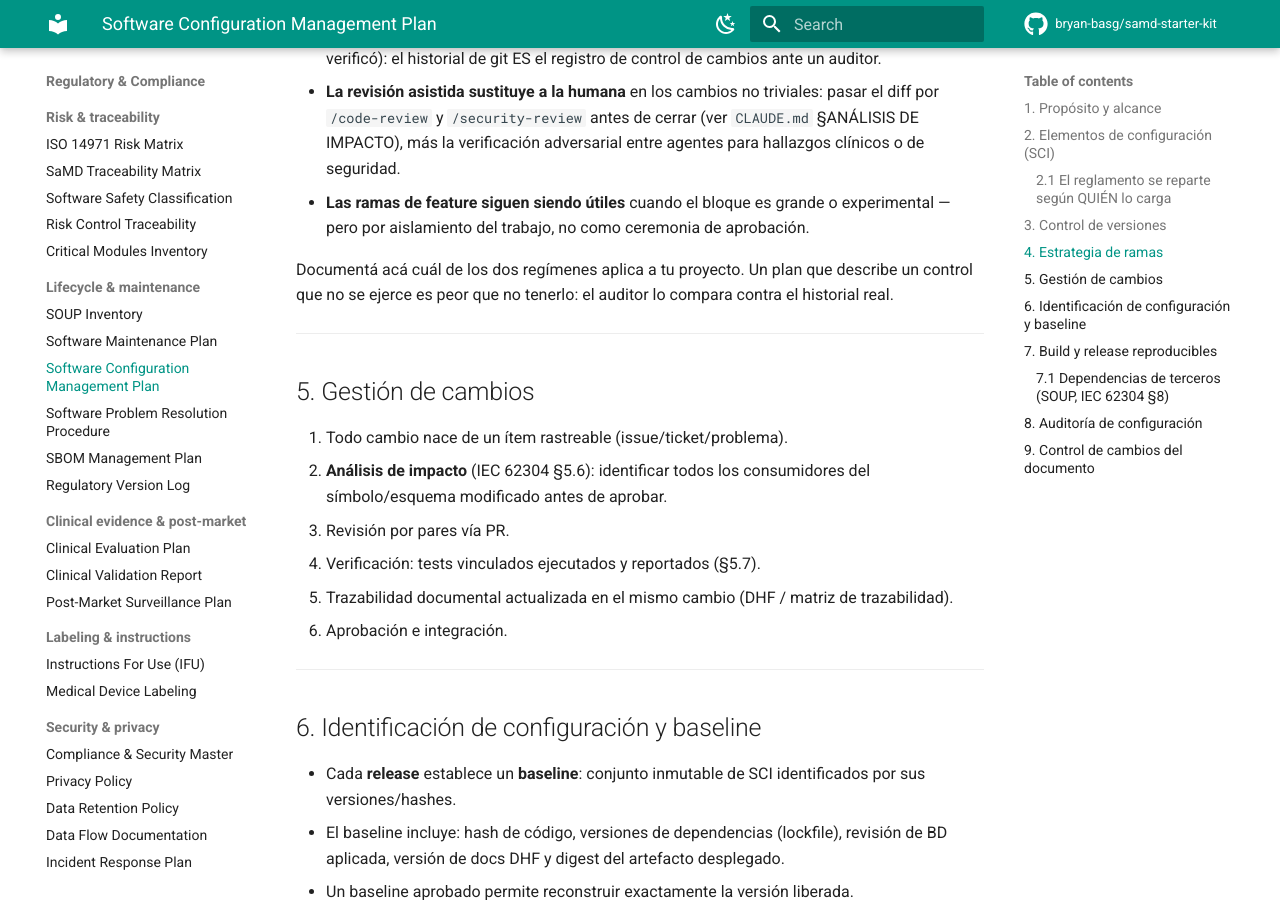
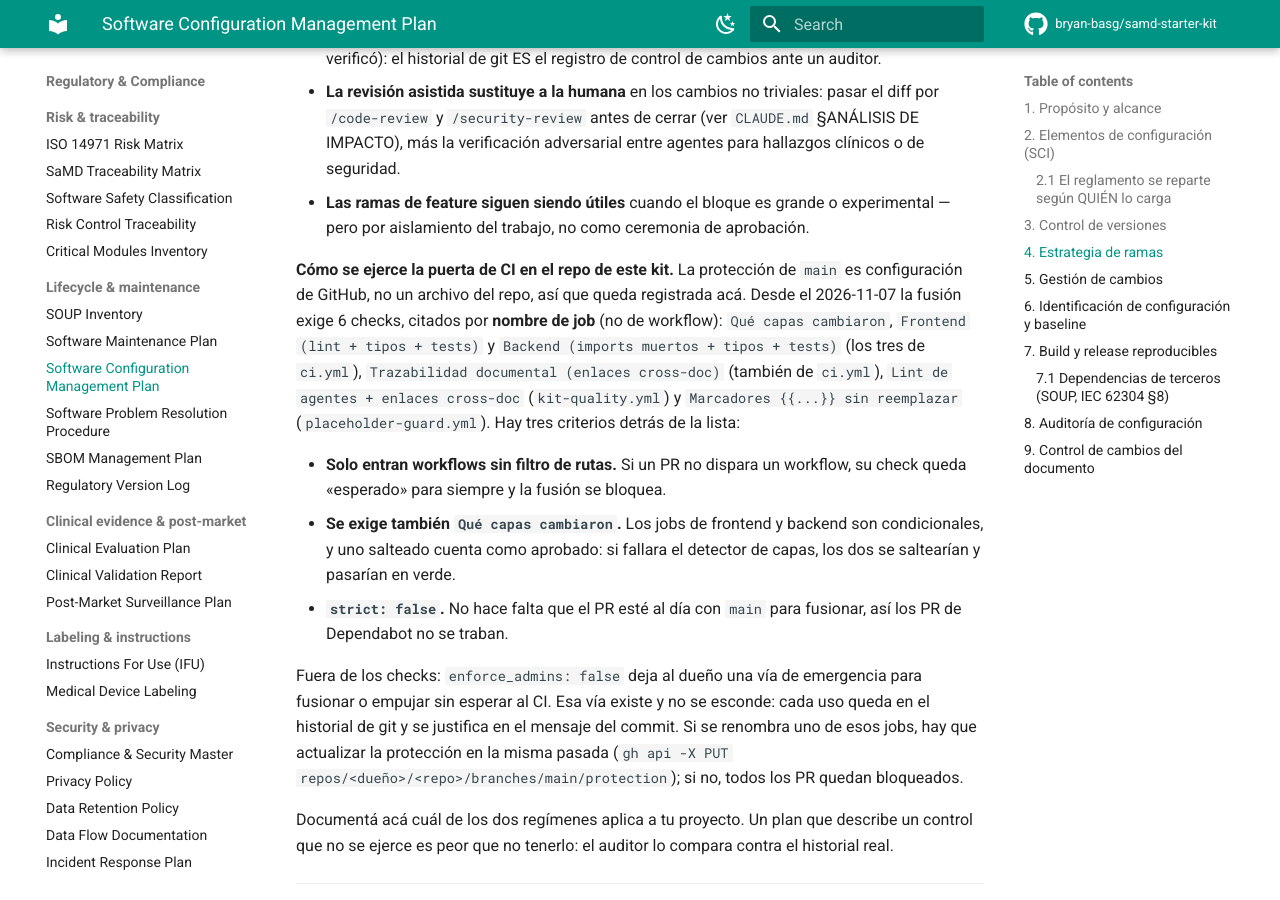
Before and after one commit to bryan-basg/samd-starter-kit, an MkDocs documentation site: the page built from docs/07_regulatory_and_compliance/SOFTWARE_CONFIGURATION_MANAGEMENT_PLAN.md, in a window 1280 px wide and 900 px high, scrolled down 2889 px. Built offline with MkDocs 1.6.1 and Material for MkDocs 9.7.7, drawn with Linux system fonts in a browser that asks for light colours; comment, search, counter and statistics services are not loaded; some of the changed text lies outside the part shown.

Commit message:
docs(scmp): registrar los 6 checks obligatorios de main (v1.10) (#83)
La proteccion de rama es configuracion de GitHub, fuera del repo: se
registra en el SCMP 4 con los criterios de seleccion (solo workflows sin
filtro de rutas; el detector de capas tambien obligatorio porque un job
salteado cuenta como aprobado) y la via de emergencia del admin declarada.

Verificado: 0 enlaces/anclas/citas rotas, lint_agents OK.

Co-authored-by: Claude Opus 5.5 <noreply@anthropic.com>

```diff
--- a/docs/07_regulatory_and_compliance/SOFTWARE_CONFIGURATION_MANAGEMENT_PLAN.md
+++ b/docs/07_regulatory_and_compliance/SOFTWARE_CONFIGURATION_MANAGEMENT_PLAN.md
@@ -64,6 +64,14 @@ Reglas: PR obligatorio, al menos una revisión, CI (build + tests + SAST) en ver
 - **Commits atómicos con mensaje trazable** (qué cambió, por qué, con qué números se verificó): el historial de git ES el registro de control de cambios ante un auditor.
 - **La revisión asistida sustituye a la humana** en los cambios no triviales: pasar el diff por `/code-review` y `/security-review` antes de cerrar (ver `CLAUDE.md` §ANÁLISIS DE IMPACTO), más la verificación adversarial entre agentes para hallazgos clínicos o de seguridad.
 - **Las ramas de feature siguen siendo útiles** cuando el bloque es grande o experimental — pero por aislamiento del trabajo, no como ceremonia de aprobación.
+
+**Cómo se ejerce la puerta de CI en el repo de este kit.** La protección de `main` es configuración de GitHub, no un archivo del repo, así que queda registrada acá. Desde el 2026-11-07 la fusión exige 6 checks, citados por **nombre de job** (no de workflow): `Qué capas cambiaron`, `Frontend (lint + tipos + tests)` y `Backend (imports muertos + tipos + tests)` (los tres de `ci.yml`), `Trazabilidad documental (enlaces cross-doc)` (también de `ci.yml`), `Lint de agentes + enlaces cross-doc` (`kit-quality.yml`) y `Marcadores {{...}} sin reemplazar` (`placeholder-guard.yml`). Hay tres criterios detrás de la lista:
+
+- **Solo entran workflows sin filtro de rutas.** Si un PR no dispara un workflow, su check queda «esperado» para siempre y la fusión se bloquea.
+- **Se exige también `Qué capas cambiaron`.** Los jobs de frontend y backend son condicionales, y uno salteado cuenta como aprobado: si fallara el detector de capas, los dos se saltearían y pasarían en verde.
+- **`strict: false`.** No hace falta que el PR esté al día con `main` para fusionar, así los PR de Dependabot no se traban.
+
+Fuera de los checks: `enforce_admins: false` deja al dueño una vía de emergencia para fusionar o empujar sin esperar al CI. Esa vía existe y no se esconde: cada uso queda en el historial de git y se justifica en el mensaje del commit. Si se renombra uno de esos jobs, hay que actualizar la protección en la misma pasada (`gh api -X PUT repos/<dueño>/<repo>/branches/main/protection`); si no, todos los PR quedan bloqueados.
 
 Documentá acá cuál de los dos regímenes aplica a tu proyecto. Un plan que describe un control que no se ejerce es peor que no tenerlo: el auditor lo compara contra el historial real.
 
@@ -137,6 +145,7 @@ Verificación periódica de que el estado desplegado coincide con el baseline ap
 | v1.7 | 2026-11-07 | Claude Sonnet 5.5 | Segunda tanda de sincronización de gobernanza con el proyecto de referencia ("lote grande"). **Tres controles de documentación que antes no existían**: `scripts/check_doc_anchors.py` (enlaces `#sección` rotos tras renombrar un título, que `check_doc_links.sh` no ve) y `scripts/check_doc_citations.py` (citas al código por NOMBRE `ruta/archivo.py::símbolo`, verificadas por AST en `.py`; las viejas por número de línea se cuentan pero no se verifican), ambos en `ci.yml`, `kit-quality.yml` y `scripts/run_local_ci.sh`, con `tests/test_citas_del_dhf.py` (30 tests). Nueva regla path-scoped `.claude/rules/docs.md` (las reglas de escribir en `docs/` salen del core). Nuevo workflow `.github/workflows/main-en-rojo.yml` (un Issue por workflow que rojea en `main`; cierra el hueco "un rojo que nadie mira") con `tests/test_workflow_main_en_rojo.py` (30 tests, lógica del script ejecutada con `node`); cierra además un hueco del original (un PR de fork con rama llamada `main`) y `pyyaml` queda declarado en `requirements-dev.txt`. Nueva skill `/reporte-corto` (el cierre de una tarea cabe en un celular) y su espejo en `CLAUDE.md`. Límite honesto: el disparo real de `workflow_run` solo se puede probar tras el merge a `main`. Sin cambios en el producto. Verificación: 124 tests ✅, mypy/ruff limpios, 0 enlaces/anclas/citas rotas. |
 | v1.8 | 2026-11-07 | Claude Opus 5.5 | El reglamento se reparte según quién lo carga (§2.1). Nuevo estilo de salida `.claude/output-styles/orquestador.md`, activado con `outputStyle` en `.claude/settings.json`: recibe las preferencias del dueño (idioma, modo tutor, antes de actuar) de `CLAUDE.md`, la orquestación de `.claude/rules/orquestacion.md` y `.claude/rules/agentes.md` (matriz de agentes) y las sesiones paralelas de `.claude/rules/sesiones-paralelas.md`, de modo que los subagentes no relean cada turno lo que solo usa la sesión principal. Se eliminan `agentes.md` y `sesiones-paralelas.md`; `orquestacion.md` queda con las reglas duras de ejecución, una sección nueva de higiene de contexto y las reglas de "antes de cantar verde" que también obedecen los agentes. `CLAUDE.md` conserva en §REGLAS COMUNES git, zonas off-limits, diagnóstico y memoria, más una red de seguridad que remite al estilo. Guardián nuevo `tests/test_estilo_orquestador_enchufado.py`; `scripts/lint_agents.py` lintea también los estilos. Sin cambios en el producto. |
 | v1.9 | 2026-11-07 | Claude Opus 5.5 | Auditoría con 4 agentes de solo lectura + refutador independiente para seguridad, y arreglos en una rama. Proceso/gobernanza: el candado de suite completa (`.claude/scripts/candado_suite_completa.py`) describe lo que bloquea de verdad y gana test propio; espejos en `.claude/commands/` para las 3 skills que no lo tenían; CI con mínimo privilegio, imágenes pineadas por digest, guardián de coherencia de `needs`, piso de cobertura cableado en `ci.yml` y build estricto de docs en PR; scripts locales que fallan en vez de saltear. Producto: JWT con `exp` obligatorio y guard de secretos vacíos/cortos (detalle en CHANGELOG). |
+| v1.10 | 2026-11-07 | Claude Opus 5.5 | §4: se registra la puerta de CI en `main`. La protección de rama exige 6 checks citados por nombre de job, con los criterios de selección (solo workflows sin filtro de rutas; el detector de capas también es obligatorio, porque un job salteado cuenta como aprobado) y la vía de emergencia del administrador, declarada. Configuración de GitHub, sin cambios en el código. |
 
 ---
 **Navegación:** [Índice del DHF](../README.md) · [Master Map](../00_master/MASTER_MAP.md)
```
Also changed, not shown: other parts of docs/07_regulatory_and_compliance/SOFTWARE_CONFIGURATION_MANAGEMENT_PLAN.md (+1 -1 lines), CHANGELOG.md (+1 -0 lines), docs/00_master/MASTER_MAP.md (+1 -1 lines).
